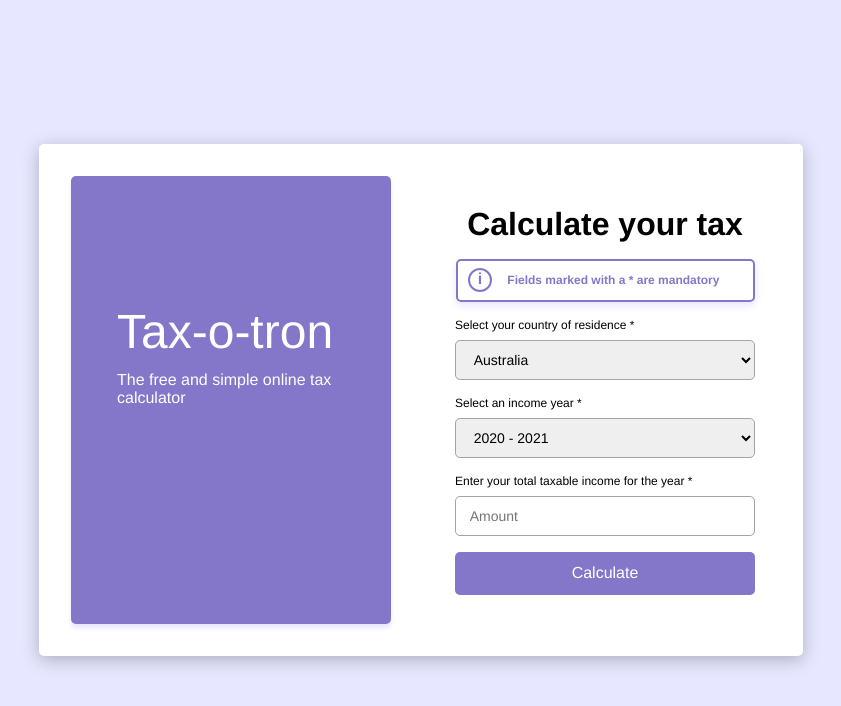
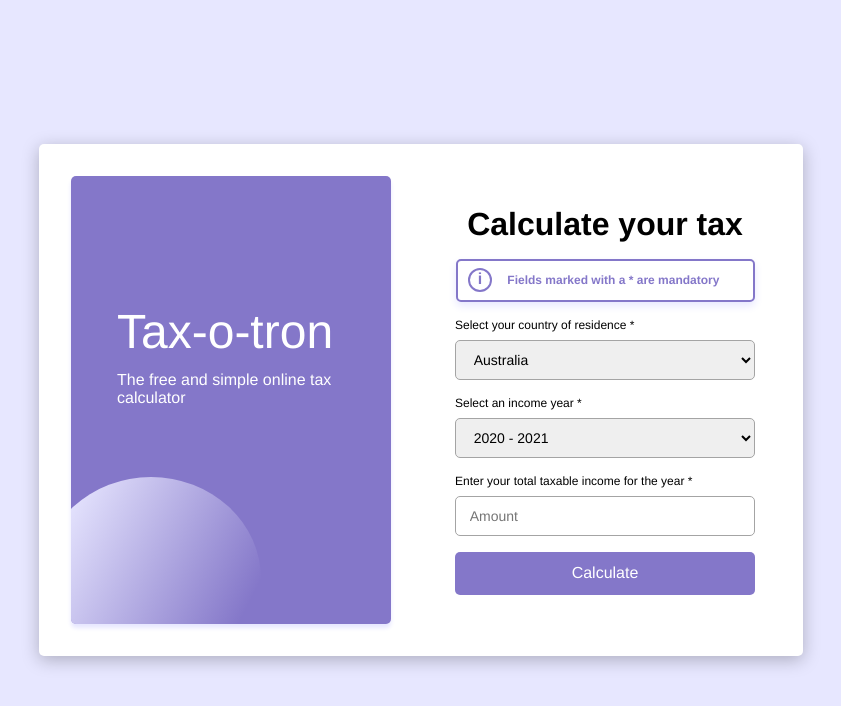
Before and after one commit to JaredGold/taxCalc-interview, a React (Create React App) app: page / in a window 1280 px wide. Shown: the top 706 px of the page, without its empty margins (219-1060 px from the left). Built offline with nearby package versions, Linux system fonts and the light colour scheme.

Commit message:
2 files modified

```diff
--- a/src/App.js
+++ b/src/App.js
@@ -1,6 +1,6 @@
 import React, { useState } from 'react';
 import Calculator from './components/Calculator';
-import { MainCard, AppDiv, TaxoTron } from './styles/styles';
+import { MainCard, AppDiv, TaxoTron, BigPlanet } from './styles/styles';
 
 const App = () => {
   const initialState = {
@@ -24,6 +24,7 @@ const App = () => {
         <TaxoTron>
           <h1>Tax-o-tron</h1>
           <p>The free and simple online tax calculator</p>
+          <BigPlanet />
         </TaxoTron>
         <Calculator
           userDetail={userDetail}
--- a/src/styles/styles.js
+++ b/src/styles/styles.js
@@ -131,3 +131,17 @@ export const TaxoTron = styled.div`
     top: 140px;
   }
 `;
+
+export const BigPlanet = styled.div`
+  height: 203.64px;
+  width: 220px;
+  background: linear-gradient(
+    117.38deg,
+    #e7e6ff 10.73%,
+    rgba(231, 230, 255, 0) 84.05%
+  );
+  border-radius: 100%;
+  position: relative;
+  top: 210px;
+  left: -30px;
+`;
```
